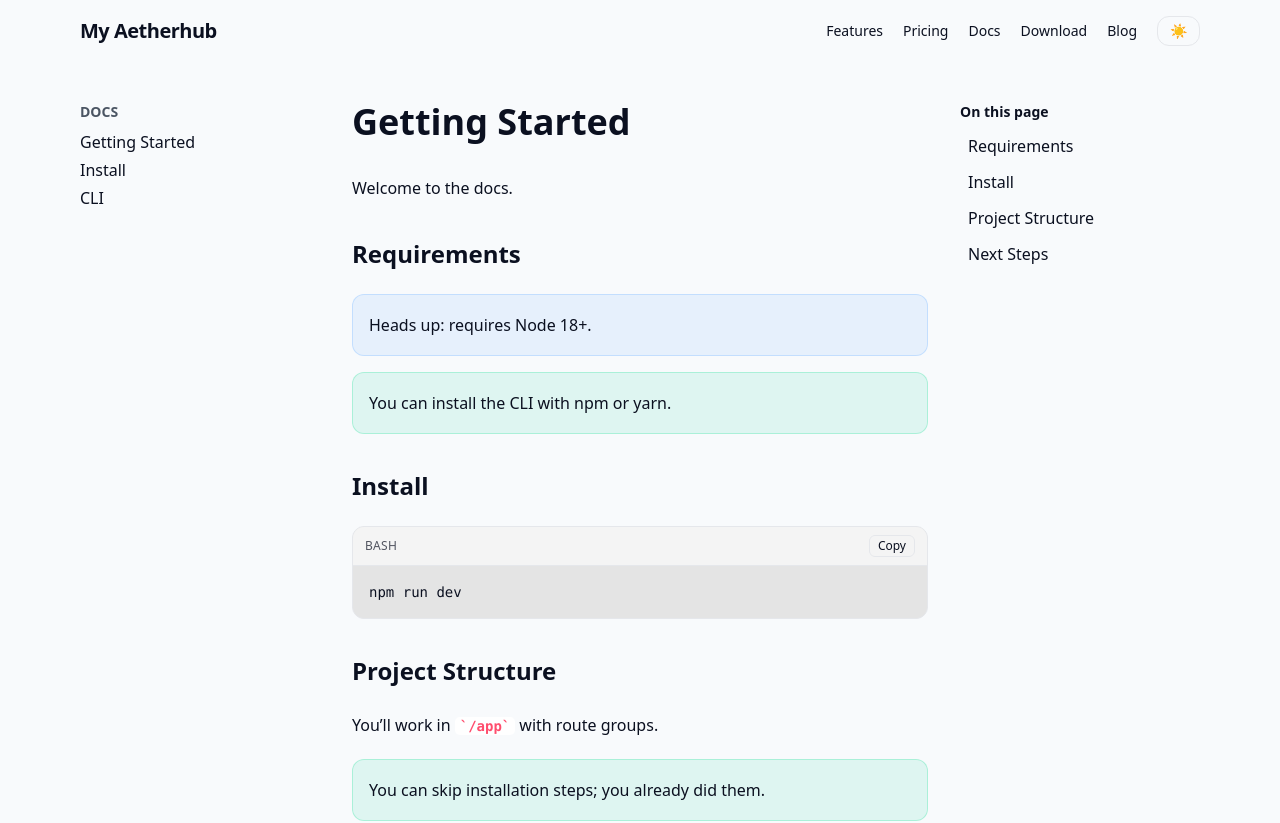
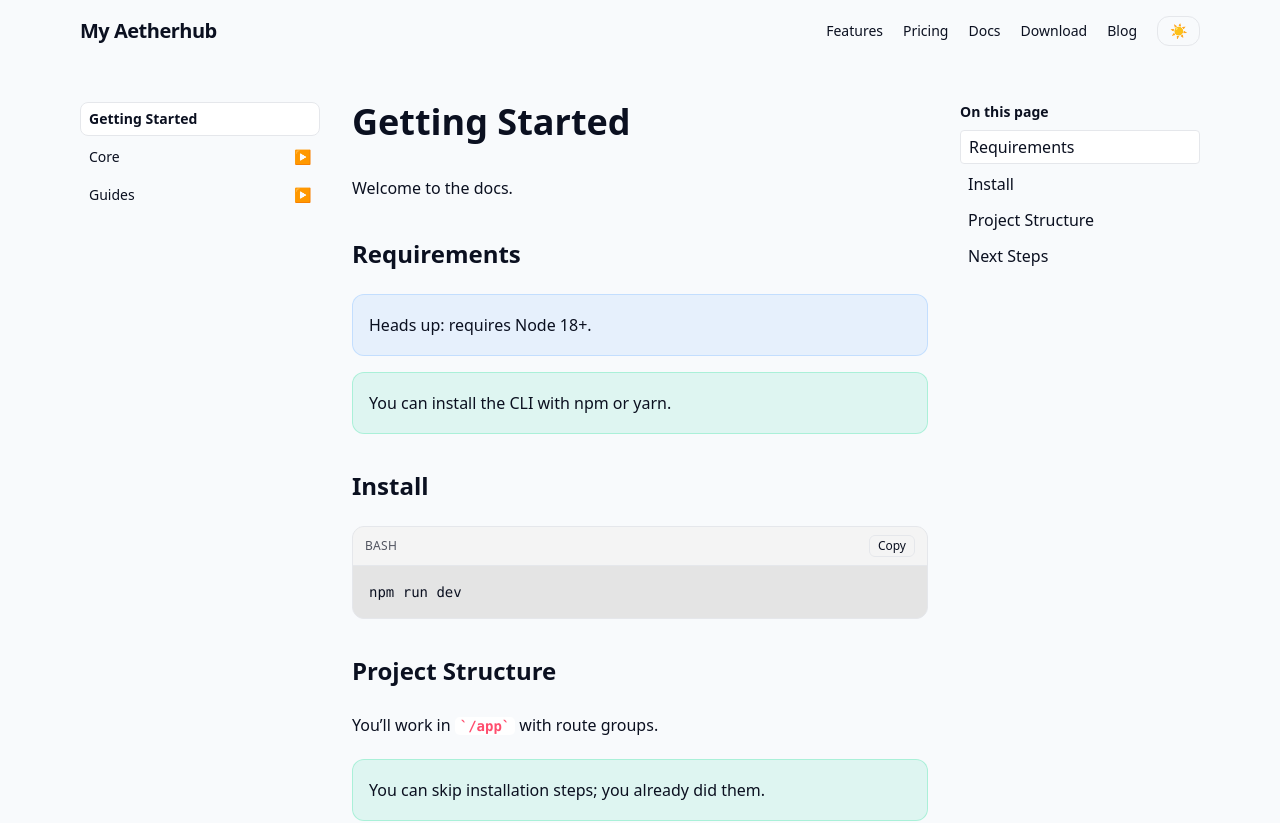
Before and after one commit to alvaro1856/my-aether-hub, a Next.js app: page /docs/getting-started in a window 1280 px wide. Shown: the top 823 px of the page. Built offline with nearby package versions, Linux system fonts and the light colour scheme.

Commit message:
feat(docs): add collapsible sidebar navigation with active state

```diff
--- a/app/_components/DocsSidebar.tsx
+++ b/app/_components/DocsSidebar.tsx
@@ -1,31 +1,128 @@
 "use client";
 
 import Link from "next/link";
+import { usePathname } from "next/navigation";
+import { useEffect, useMemo, useState } from "react";
+import { DOCS_NAV, type NavItem } from "../docs/nav";
 
-const docs = [
-  { slug: "getting-started", title: "Getting Started" },
-  { slug: "install", title: "Install" },
-  { slug: "cli", title: "CLI" },
-];
+function useLocalStorage<T>(key: string, initial: T) {
+  const [value, setValue] = useState<T>(initial);
+  useEffect(() => {
+    try {
+      const raw = localStorage.getItem(key);
+      if (raw != null) setValue(JSON.parse(raw));
+    } catch {}
+  }, [key]);
+  useEffect(() => {
+    try {
+      localStorage.setItem(key, JSON.stringify(value));
+    } catch {}
+  }, [key, value]);
+  return [value, setValue] as const;
+}
 
 export default function DocsSidebar() {
+  const pathname = usePathname();
+
+  // flatten for quick "is this section active" checks
+  const allHrefs = useMemo(
+    () =>
+      DOCS_NAV.flatMap((n) => (n.items ? n.items.map((i) => i.href) : [n.href])).filter(
+        Boolean
+      ) as string[],
+    []
+  );
+
   return (
-    <aside className="space-y-2">
-      <h2 className="text-sm font-semibold text-[var(--ink-soft)] uppercase">
-        Docs
-      </h2>
-      <ul className="space-y-1">
-        {docs.map((doc) => (
-          <li key={doc.slug}>
-            <Link
-              href={`/docs/${doc.slug}`}
-              className="hover:underline text-[var(--ink)]"
-            >
-              {doc.title}
-            </Link>
-          </li>
-        ))}
-      </ul>
+    <aside className="sticky top-20">
+      <nav className="text-sm">
+        <ul className="space-y-1">
+          {DOCS_NAV.map((node, idx) =>
+            node.items ? (
+              <Group key={idx} node={node} pathname={pathname} />
+            ) : (
+              <li key={idx}>
+                <SidebarLink href={node.href!} pathname={pathname}>
+                  {node.title}
+                </SidebarLink>
+              </li>
+            )
+          )}
+        </ul>
+      </nav>
     </aside>
   );
 }
+
+function Group({ node, pathname }: { node: NavItem; pathname: string }) {
+  const storageKey = `docs:group:${node.title}`;
+  const isInGroup = (node.items ?? []).some((i) => pathname.startsWith(i.href ?? "#"));
+  const [open, setOpen] = useLocalStorage<boolean>(storageKey, isInGroup);
+
+  useEffect(() => {
+    // auto-open when navigating into this group
+    if (isInGroup && !open) setOpen(true);
+  }, [isInGroup, open, setOpen]);
+
+  return (
+    <li>
+      <button
+        onClick={() => setOpen((v) => !v)}
+        className="flex w-full items-center justify-between rounded-lg px-2 py-1.5 hover:bg-[var(--panel)] border border-transparent hover:border-[var(--ink-border)]"
+        aria-expanded={open}
+        aria-controls={`group-${node.title}`}
+      >
+        <span className="font-medium">{node.title}</span>
+        <span
+          aria-hidden="true"
+          className={`transition-transform ${open ? "rotate-90" : ""}`}
+        >
+          ▶
+        </span>
+      </button>
+
+      {open && (
+        <ul id={`group-${node.title}`} className="mt-1 space-y-1 pl-2">
+          {node.items!.map((child, i) => (
+            <li key={i}>
+              <SidebarLink href={child.href!} pathname={pathname} level={2}>
+                {child.title}
+              </SidebarLink>
+            </li>
+          ))}
+        </ul>
+      )}
+    </li>
+  );
+}
+
+function SidebarLink({
+  href,
+  pathname,
+  children,
+  level = 1,
+}: {
+  href: string;
+  pathname: string;
+  children: React.ReactNode;
+  level?: 1 | 2 | 3;
+}) {
+  const active = pathname === href || pathname.startsWith(href + "/");
+  return (
+    <Link
+      href={href}
+      aria-current={active ? "page" : undefined}
+      data-sidebar-link="true"
+      data-active={active ? "true" : undefined}
+      className={[
+        "block rounded-lg px-2 py-1.5 transition",
+        level >= 2 ? "ml-3 text-[var(--ink-soft)]" : "font-medium",
+        active
+          ? "bg-[var(--panel)] border border-[var(--ink-border)]"
+          : "hover:bg-[var(--panel)]",
+      ].join(" ")}
+    >
+      {children}
+    </Link>
+  );
+}
--- /dev/null
+++ b/app/docs/nav.ts
@@ -0,0 +1,24 @@
+export type NavItem = {
+  title: string;
+  href?: string;      // leaf items
+  items?: NavItem[];  // groups
+};
+
+export const DOCS_NAV: NavItem[] = [
+  { title: "Getting Started", href: "/docs/getting-started" },
+  {
+    title: "Core",
+    items: [
+      { title: "Theming", href: "/docs/theming" },
+      { title: "Components", href: "/docs/components" },
+      { title: "MDX Tips", href: "/docs/mdx" },
+    ],
+  },
+  {
+    title: "Guides",
+    items: [
+      { title: "Deployment", href: "/docs/deployment" },
+      { title: "Search", href: "/docs/search" },
+    ],
+  },
+];
--- a/app/globals.css
+++ b/app/globals.css
@@ -66,6 +66,12 @@ nav a[data-toc-link="true"][data-active="true"] {
   background: color-mix(in oklab, var(--brand) 12%, transparent);
   border-left: 2px solid var(--brand);
   padding-left: .5rem;
+}
+
+/* Left sidebar active link */
+[data-sidebar-link="true"][data-active="true"] {
+  font-weight: 600;
+  text-decoration: none;
 }
 
 /* ─────────────── Reusable buttons ─────────────── */
```
